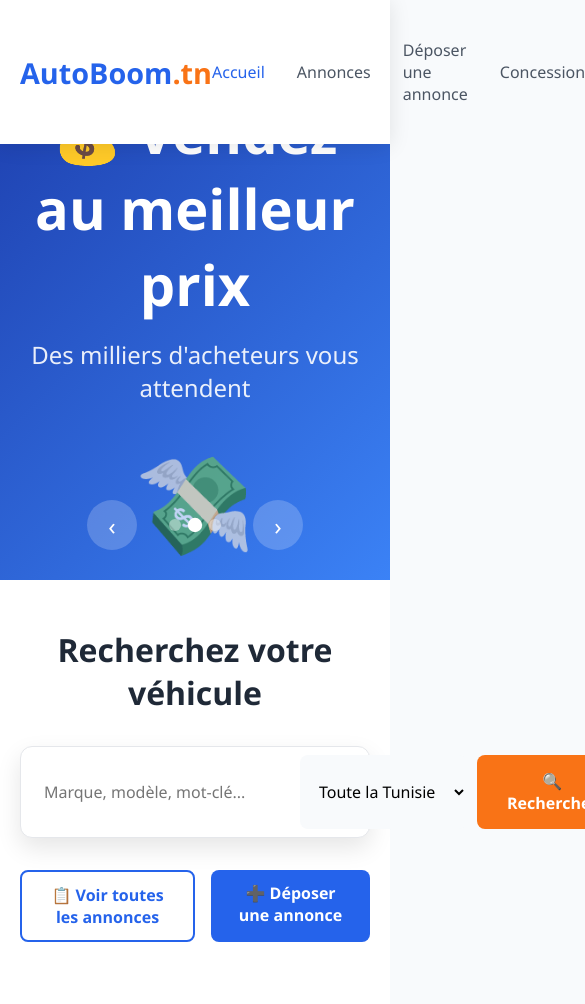
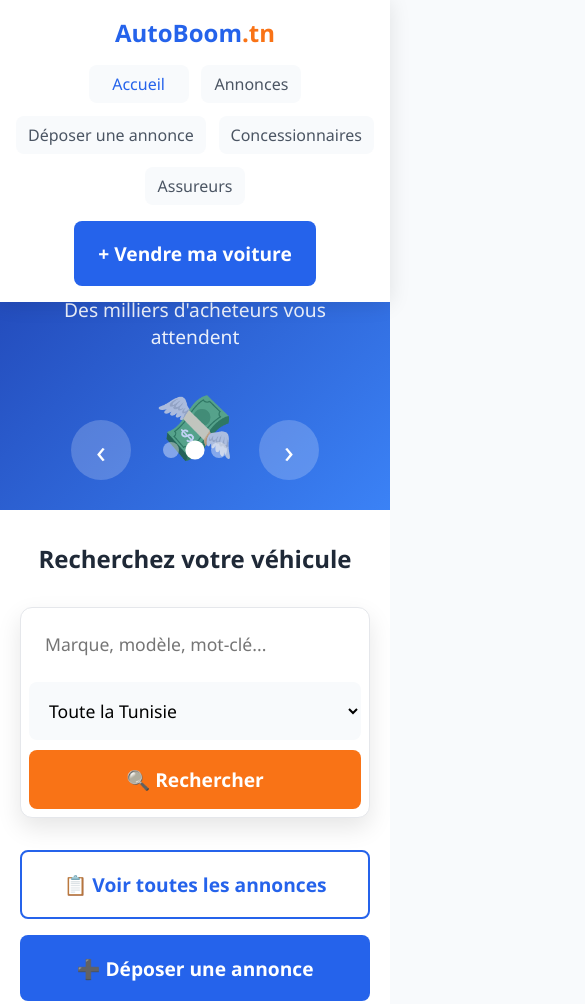
Before and after one commit to ssyahia-source/autoboom-tn, a plain HTML site: page index.html in a window 390 px wide. Shown: the top 1004 px of the page, 585 px wide, since content can reach past the window. Drawn offline with Linux system fonts and the light colour scheme.

Commit message:
Add files via upload

```diff
--- a/index.html
+++ b/index.html
@@ -317,6 +317,198 @@
             background: #2563eb;
             color: white;
         }
+
+/* ===== CORRECTIONS MOBILE - SANS TOUCHER L'EXISTANT ===== */
+@media (max-width: 768px) {
+
+    /* NAVIGATION MOBILE - Agrandir le menu */
+    .nav-container {
+        flex-direction: column;
+        gap: 1rem;
+        padding: 0 15px;
+    }
+
+    .nav-links {
+        gap: 1.5rem;
+        flex-wrap: wrap;
+        justify-content: center;
+    }
+
+    .nav-links a {
+        font-size: 1.1rem;
+        padding: 10px 15px;
+        background: #f8fafc;
+        border-radius: 8px;
+        min-width: 120px;
+        text-align: center;
+    }
+
+    .btn-primary {
+        padding: 1rem 1.5rem;
+        font-size: 1.1rem;
+        min-width: 180px;
+        text-align: center;
+    }
+
+    /* BANNIÈRE MOBILE */
+    .hero-slider {
+        height: 400px;
+        margin-top: 140px; /* Plus d'espace pour nav agrandie */
+    }
+
+    .slide-content h1 {
+        font-size: 2.2rem !important;
+        margin-bottom: 1rem;
+    }
+
+    .slide-content p {
+        font-size: 1.2rem !important;
+    }
+
+    .slide-image {
+        font-size: 4rem !important;
+    }
+
+    /* BARRE RECHERCHE MOBILE */
+    .search-section {
+        padding: 2rem 0;
+    }
+
+    .search-title {
+        font-size: 1.5rem !important;
+    }
+
+    .search-box .flex {
+        flex-direction: column;
+        gap: 10px;
+    }
+
+    .search-input,
+    .search-select,
+    .search-button {
+        padding: 18px !important;
+        font-size: 1.1rem !important;
+        width: 100%;
+        min-height: 60px;
+    }
+
+    .search-button {
+        font-size: 1.2rem !important;
+    }
+
+    /* BOUTONS CTA MOBILE */
+    .cta-buttons {
+        flex-direction: column;
+        gap: 1rem;
+    }
+
+    .btn-secondary,
+    .btn-primary {
+        padding: 1.2rem 1.5rem !important;
+        font-size: 1.2rem !important;
+        text-align: center;
+        min-height: 60px;
+        display: flex;
+        align-items: center;
+        justify-content: center;
+    }
+
+    /* FEATURES MOBILE */
+    .features {
+        padding: 40px 15px;
+    }
+
+    .feature-grid {
+        grid-template-columns: 1fr;
+        gap: 20px;
+    }
+
+    .feature-card {
+        padding: 30px 20px;
+    }
+
+    .feature-icon {
+        font-size: 2.5rem !important;
+    }
+
+    .feature-card h3 {
+        font-size: 1.4rem !important;
+    }
+
+    /* CONTROLES SLIDER MOBILE */
+    .slider-prev,
+    .slider-next {
+        width: 60px !important;
+        height: 60px !important;
+        font-size: 2rem !important;
+    }
+
+    .dot {
+        width: 16px !important;
+        height: 16px !important;
+    }
+}
+
+/* ===== CORRECTIONS TRÈS PETITS ÉCRANS ===== */
+@media (max-width: 480px) {
+    .logo {
+        font-size: 1.5rem !important;
+    }
+
+    .nav-links {
+        gap: 0.8rem;
+    }
+
+    .nav-links a {
+        min-width: 100px;
+        font-size: 1rem;
+        padding: 8px 12px;
+    }
+
+    .hero-slider {
+        height: 350px;
+        margin-top: 160px;
+    }
+
+    .slide-content h1 {
+        font-size: 1.8rem !important;
+    }
+
+    .search-input,
+    .search-select,
+    .search-button {
+        min-height: 55px;
+        padding: 16px !important;
+    }
+}
+
+/* ===== AMÉLIORATIONS TOUCH MOBILE ===== */
+@media (hover: none) and (pointer: coarse) {
+    /* Désactiver les effets hover sur mobile */
+    .nav-links a:hover {
+        color: inherit;
+    }
+
+    .btn-primary:hover,
+    .btn-secondary:hover {
+        transform: none;
+    }
+
+    .feature-card:hover {
+        transform: none;
+    }
+
+    /* Agrandir les zones cliquables */
+    .nav-links a,
+    .btn-primary,
+    .btn-secondary,
+    .search-button {
+        min-height: 44px; /* Taille minimum recommandée par Apple */
+    }
+}
+
+
+
     </style>
 </head>
 <body>
```
